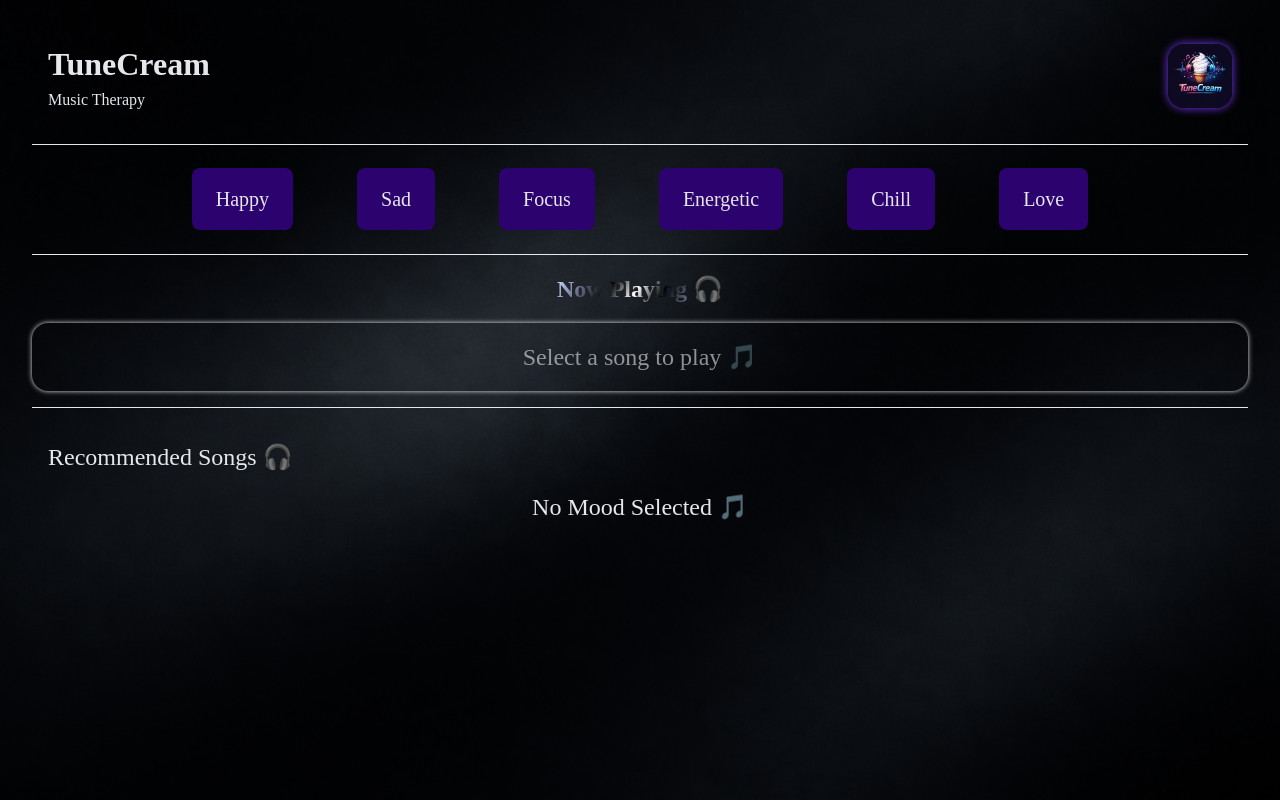
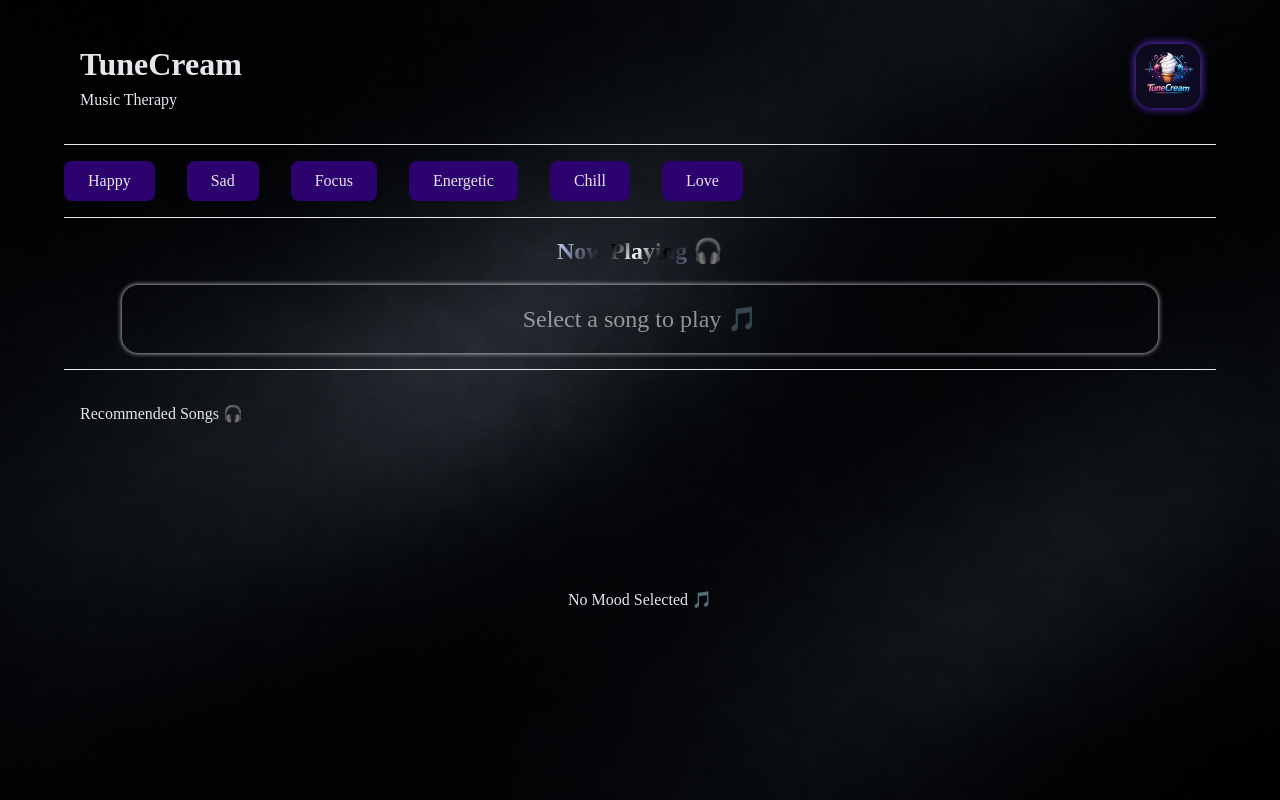
Before and after one commit to Desktop-ux/TuneCream_Frontend, a React (Vite) app: page / in a window 1280 px wide. Built offline with nearby package versions, Linux system fonts and the light colour scheme.

Commit message:
respomsive done

```diff
--- a/src/App.css
+++ b/src/App.css
@@ -1,5 +1,3 @@
-
-
 .app_container {
   width: 100%;
   height: 100vh;
@@ -19,7 +17,6 @@
   /* border: 1px solid white; */
 }
 
-
 .app_head {
   width: 100%;
   display: flex;
@@ -27,7 +24,7 @@
   align-items: center;
   justify-content: space-between;
 }
-.app_headers{
+.app_headers {
   display: flex;
   flex-direction: column;
   align-items: flex-start;
@@ -48,7 +45,7 @@
   background: var(--text);
 }
 
-.tuneCream_logo{
+.tuneCream_logo {
   width: 3rem;
   height: 3rem;
   border-radius: 1rem;
@@ -70,17 +67,15 @@
   }
 }
 
-
-
 /* Tablets */
 @media (min-width: 768px) {
-  .app_container{
+  .app_container {
     padding: 1.5rem 2rem;
   }
-  .app_head{
+  .app_head {
     padding: 1rem;
   }
-  .tuneCream_logo{
+  .tuneCream_logo {
     width: 4rem;
     height: 4rem;
   }
@@ -88,8 +83,18 @@
 
 /* Laptops */
 @media (min-width: 1024px) {
-
+  .app_container {
+    padding: 1.5rem 4rem;
+  }
+  .app_head {
+    padding: 1rem;
+  }
+  .tuneCream_logo {
+    width: 4rem;
+    height: 4rem;
+  }
 }
 
 /* Desktops */
-@media (min-width: 1280px) {}
+@media (min-width: 1280px) {
+}
--- a/src/Components/Moods/Moods.css
+++ b/src/Components/Moods/Moods.css
@@ -57,4 +57,14 @@
 
 /* Desktops */
 @media (min-width: 1280px) {
+  .mood_container {
+    padding: 0;
+    gap: 2rem;
+    justify-content: flex-start;
+  }
+  .mood_btn {
+    padding: 0.5rem 1.5rem;
+    font-weight: 300;
+    font-size: 1rem;
+  }
 }
--- a/src/Components/Player/Player.css
+++ b/src/Components/Player/Player.css
@@ -90,7 +90,7 @@ h3.artist {
     align-items: center;
     gap: 1rem;
   }
-  .player_container p{
+  .player_container p {
     font-size: 1.5rem;
   }
 
@@ -117,6 +117,44 @@ h3.artist {
 
 /* Laptops */
 @media (min-width: 1024px) {
+  .player_container {
+    width: 90%;
+    align-items: center;
+    gap: 1rem;
+    padding: 0;
+  }
+  .player_container p {
+    font-size: 1.5rem;
+  }
+
+  h2.title {
+    font-size: 2rem;
+    font-weight: 700;
+  }
+  .timing p {
+    font-size: 1rem;
+  }
+
+  .play_buttons {
+    gap: 2rem;
+  }
+
+  .backward,
+  .forward {
+    width: 2rem;
+    height: 2rem;
+  }
+
+  .play {
+    width: 3.5rem;
+    height: 3.5em;
+  }
+
+  .playline {
+    width: 90%;
+    height: 3px;
+    margin: 0.5rem 0;
+  }
 }
 
 /* Desktops */
--- a/src/Components/Recommended/Recommended.css
+++ b/src/Components/Recommended/Recommended.css
@@ -21,6 +21,11 @@
   flex: 1;
   overflow-y: auto;
   scroll-behavior: smooth;
+}
+.list h2{
+  width: 100%;
+  display: block;
+  text-align: center;
 }
 
 .song_list {
@@ -51,6 +56,34 @@
 
 /* Laptops */
 @media (min-width: 1024px) {
+  .recommended_container p {
+    font-size: 1rem;
+    font-weight: 500;
+    padding: 0;
+  }
+
+  .list {
+    width: 100%;
+    display: flex;
+    flex-direction: row;
+    flex-wrap: wrap;
+    gap: 1rem;
+    /* margin-top: 0.85rem; */
+    flex: 1;
+    overflow-y: auto;
+    scroll-behavior: smooth;
+  }
+
+  .song_list {
+    display: flex;
+    flex-direction: row;
+    flex-wrap: wrap;
+    align-items: center;
+    /* justify-content: center; */
+    width: 100%;
+    /* margin-bottom: 0.5rem; */
+    border-radius: 1rem;
+  }
 }
 
 /* Desktops */
--- a/src/Components/Recommended/Recommended.jsx
+++ b/src/Components/Recommended/Recommended.jsx
@@ -26,7 +26,7 @@ const Recommended = ({ songs, mood, onSongSelect, currentSong }) => {
 
       <div className="list">
         {songs.length === 0 ? (
-          <p>No Mood Selected 🎵</p>
+          <h2>No Mood Selected 🎵</h2>
         ) : (
           <div className="song_list">
             {songs.map((song, index) => (
--- a/src/Components/SongCard/SongCard.css
+++ b/src/Components/SongCard/SongCard.css
@@ -22,8 +22,10 @@ h2.songtitle {
 /* Tablets */
 @media (min-width: 768px) {
   .songcard {
+    width: 50%;
     gap: 0.75rem;
     padding: 0.75rem;
+    margin: 0;
   }
 
   h2.songtitle {
@@ -33,6 +35,19 @@ h2.songtitle {
 
 /* Laptops */
 @media (min-width: 1024px) {
+  .songcard {
+   gap: 0.75rem;
+    padding: 0.75rem;
+  }
+
+  h2.songtitle {
+    font-size: 1rem;
+  }
+
+  .songcard.active_song {
+    background: linear-gradient(135deg, var(--bg), var(--bg));
+    color: var(--text);
+  }
 }
 
 /* Desktops */
--- a/src/index.css
+++ b/src/index.css
@@ -6,6 +6,9 @@
   --btn : #2c026e;
   --btn_active :#4700c1;
   --app-bg: url("./assets/moddy_bg_dark.png");
+    --scrollbar-bg: #111827;
+  --scrollbar-thumb: #374151;
+  --scrollbar-thumb-hover: #4b5563;
 }
 /* [data-theme="dark"] {
   --bg: #0f172a;
@@ -21,6 +24,9 @@
   --btn : #cbcbcb;
   --btn_active :#2380f1;
   --app-bg: url("./assets/moody_bg.png");
+    --scrollbar-bg: #e5e7eb;        /* track */
+  --scrollbar-thumb: #c1c7d0;    /* thumb */
+  --scrollbar-thumb-hover: #9ca3af;
 }
 
 
@@ -30,6 +36,8 @@
   box-sizing: border-box;
   font-family: poppins;
    transition: background-color 0.25s ease, color 0.25s ease;
+     scrollbar-width: thin;
+  scrollbar-color: var(--scrollbar-thumb) var(--scrollbar-bg);
 }
 
 html, body{
@@ -37,3 +45,26 @@ html, body{
   height: 100%;
    overflow: hidden;
 }
+
+/* =========================
+   SCROLLBAR (WEBKIT)
+========================= */
+
+::-webkit-scrollbar {
+  width: 10px;
+  height: 10px;
+}
+
+::-webkit-scrollbar-track {
+  background: var(--scrollbar-bg);
+}
+
+::-webkit-scrollbar-thumb {
+  background-color: var(--scrollbar-thumb);
+  border-radius: 999px;
+  border: 2px solid var(--scrollbar-bg);
+}
+
+::-webkit-scrollbar-thumb:hover {
+  background-color: var(--scrollbar-thumb-hover);
+}
```
